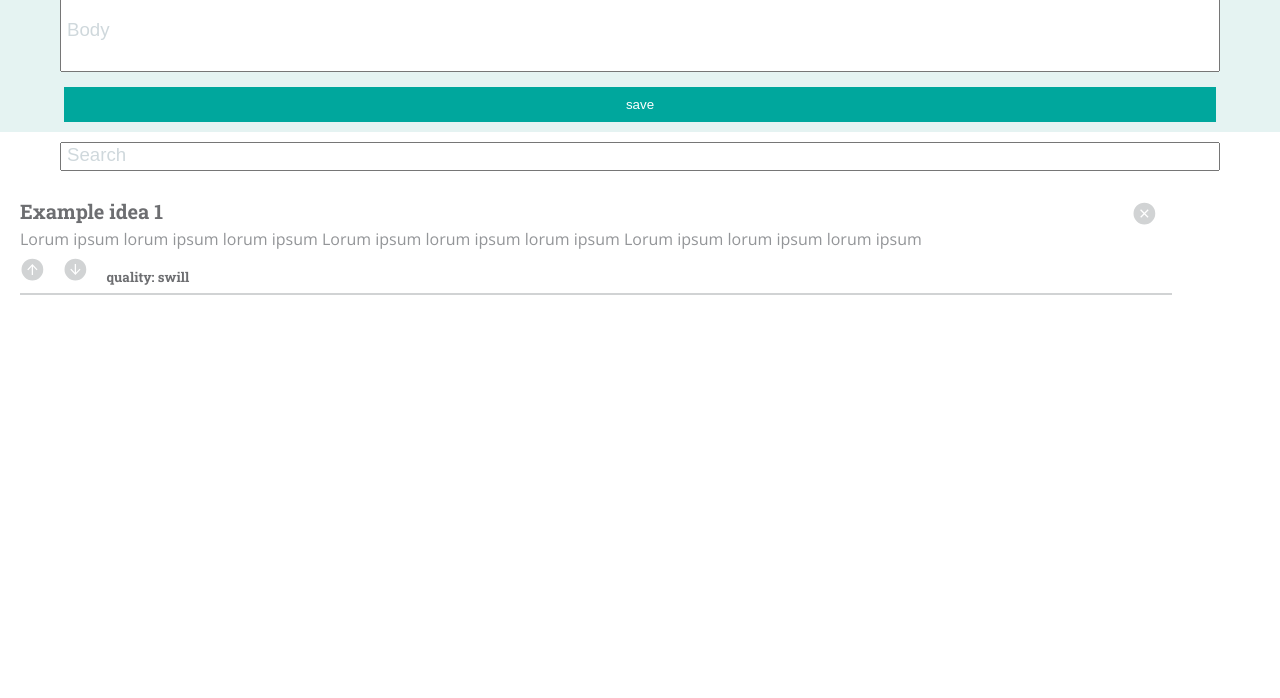
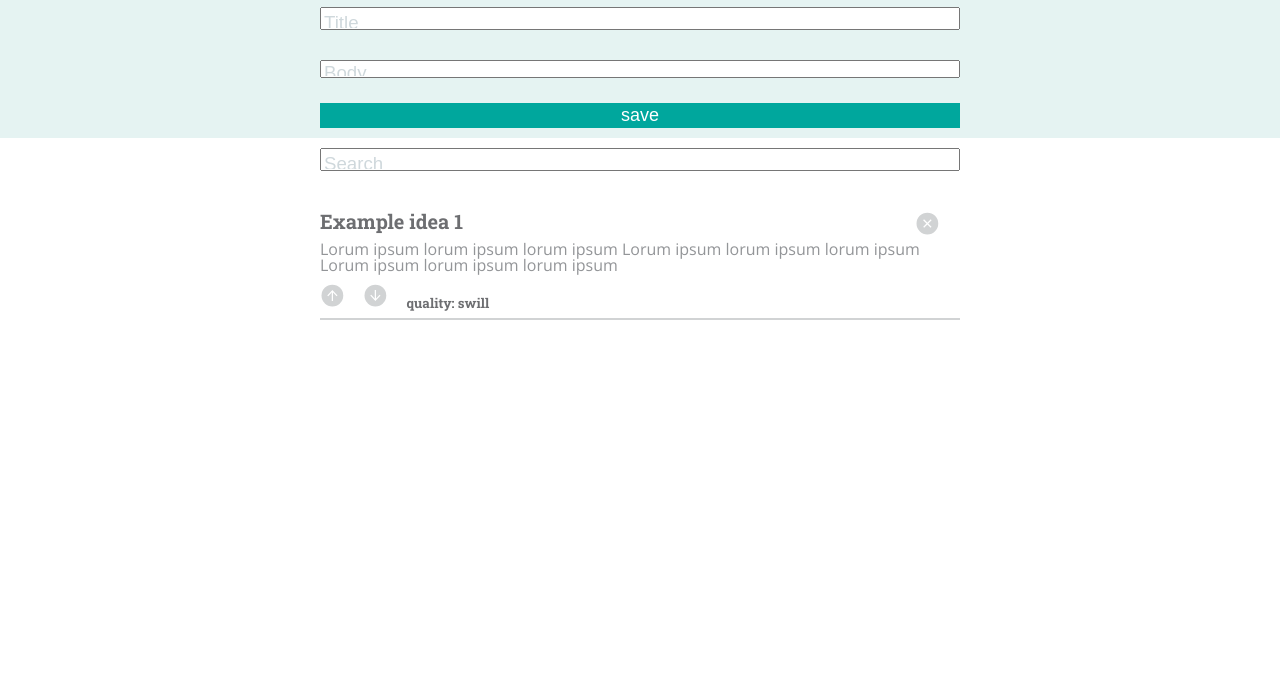
Before and after one commit to mariastlouis/infobox, a plain HTML site: page index.html in a window 1280 px wide. Shown: the part 102-800 px from the top of the page. Drawn offline with nearby package versions, Linux system fonts and the light colour scheme.

Commit message:
functioning responsive styles

```diff
--- a/style/style.css
+++ b/style/style.css
@@ -1,3 +1,7 @@
+
+*, *:before, *:after {
+  box-sizing: border-box;
+}
 
 body {
 	font-family: 'Open Sans', sans-serif;
@@ -17,10 +21,6 @@ font-family: 'Roboto Slab', serif;
 }
 
 
-/*.h1div {
-	display: flex;
-	align-items: center;
-}*/
 
 /*header styles*/
 
@@ -34,9 +34,10 @@ header {
 }
 
 .input {
-	width: 90%;
+	width: 85%;
 	margin: 10px 10px 5px 10px;
 	height: 23px;
+	padding-right: 10px;
 }
 
 .idea-input {
@@ -46,14 +47,13 @@ header {
 input::placeholder {
 font-size: 14pt;
 color: #CFD8DC;
-padding: 3px;
 }
 
 .button {
 	background: #00A79D;
 	color: #FFFFFF;
 	border: none;
-	width: 90%;
+	width: 85%;
 	margin: 10px;
 	height: 35px;
 
@@ -76,7 +76,6 @@ padding: 3px;
 }
 
 
-
 h2 {
 
 	color: #6D6E71;
@@ -84,8 +83,8 @@ h2 {
 }
 
 .idea-article {
-	width: 90%;
-	margin: 20px;
+	width: 85%;
+	margin: 20px auto;
 	padding-top: 5px;
 	text-align: left;
 }
@@ -103,6 +102,7 @@ h2 {
 
 .delete-button {
 	margin-top: -20px;
+	margin-right: 20px;
 }
 .delete-button:hover {
 
@@ -127,11 +127,16 @@ hr {
 	border: 1px solid #D1D3D4;
 }
 
-@media only screen and (min-width: 650px;){
+@media only screen and (min-width: 800px){
 
-h1{
-	font-size: 90pt;
-	margin-bottom: 60px;
+
+main.container {
+	text-align: center;
+}
+
+h1 {
+	font-size: 35pt;
+	margin-bottom: 15px;
 	padding-top: 32px;
 }
 
@@ -141,14 +146,22 @@ h1{
 	width: 50%;
 }
 
-button {
-	font-size: 30px;
-	height: 50px;
+.idea-input {
+	height: 18px;
+}
+
+.button {
+	font-size: 18px;
+	height: 25px;
 	width: 50%;
+}
+
+.idea-article {
+	width: 50%;
+	margin-left: auto;
+	margin-right: auto;
 }
 
 
 
-
-
 }
```
